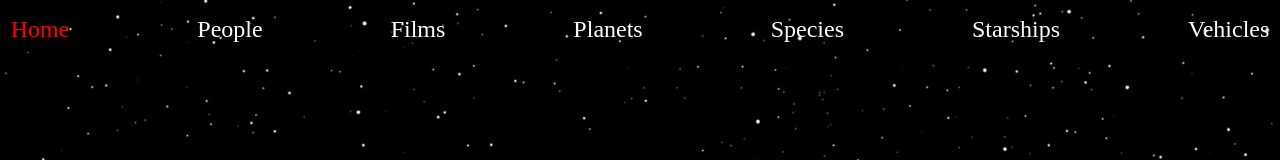
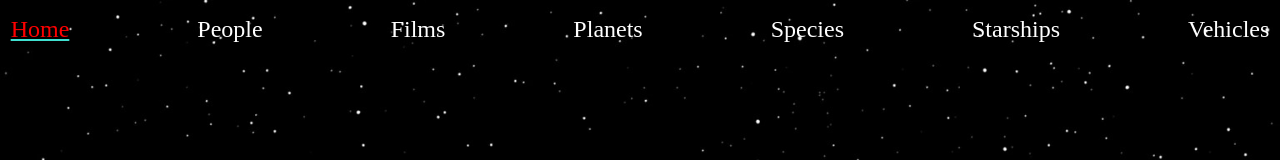
Before and after one commit to Rahil-Huseynov/StarWars_Website_React, a React (Vite) app: page / in a window 1280 px wide. Shown: the top 160 px of the page. Built offline with nearby package versions, Linux system fonts and the light colour scheme.

Commit message:
fix style bugs

```diff
--- a/src/App.css
+++ b/src/App.css
@@ -27,4 +27,6 @@ body {
 
 #navbar a.active {
   color: red;
+  text-decoration: underline;
+  text-decoration-color: turquoise;
 }
```
